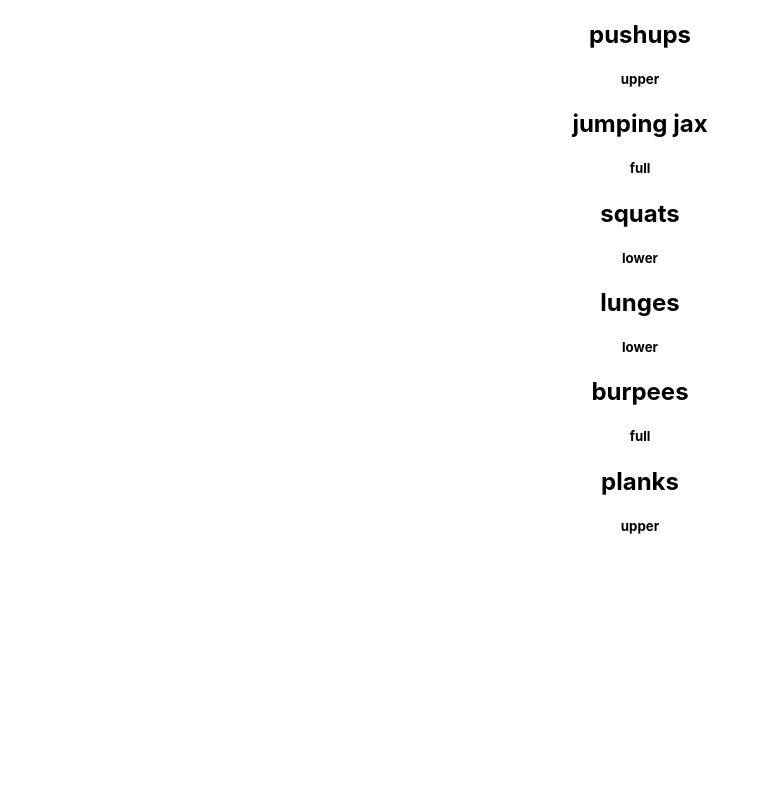
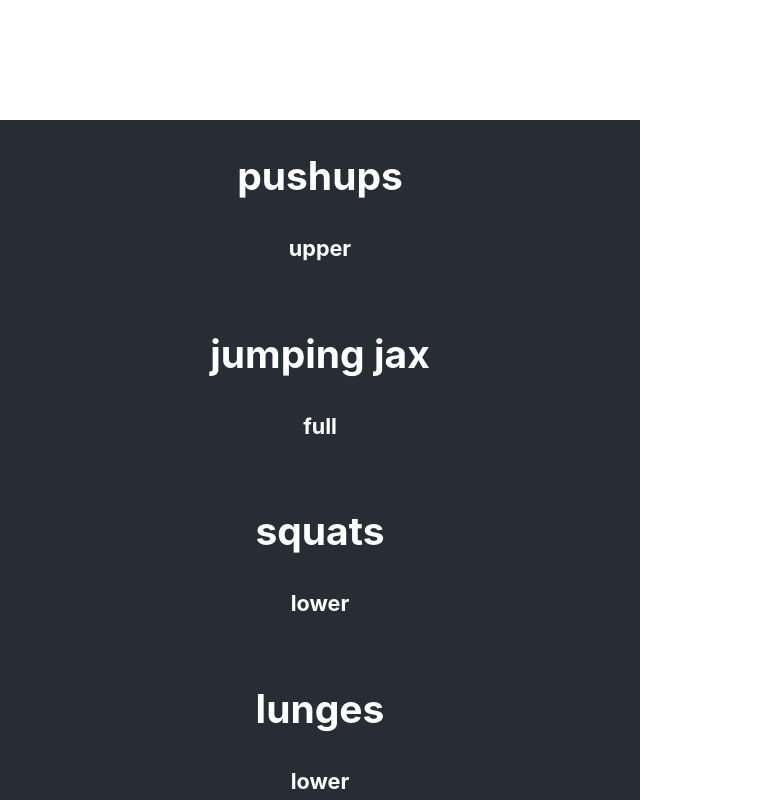
Before and after one commit to MichaelDDJ/Phase-2-Project, a React (Create React App) app: page / in a window 1280 px wide. Shown: the top 800 px of the page, without its empty margins (0-770 px from the left). Built offline with nearby package versions, Linux system fonts and the light colour scheme; data requests are answered from the project's data file.

Commit message:
Added CSS elements for the header an dth ebody of the page.

```diff
--- a/src/App.css
+++ b/src/App.css
@@ -13,7 +13,16 @@
   }
 }
 
-.App-header {
+.header {
+  padding: 60px;
+  text-align: center;
+  background: #ffffff;
+  color: rgb(0, 0, 0);
+  font-size: 30px;
+
+}
+
+.body {
   background-color: #282c34;
   min-height: 100vh;
   display: flex;
@@ -22,6 +31,7 @@
   justify-content: center;
   font-size: calc(10px + 2vmin);
   color: white;
+  width: 50%;
 }
 
 .App-link {
--- a/src/Header.js
+++ b/src/Header.js
@@ -2,6 +2,12 @@ import React from "react";
 
 function Header () {
 
+    return (
+        <div className="header">
+
+        </div>
+    )
+
 }
 
 export default Header;
--- a/src/Main.js
+++ b/src/Main.js
@@ -8,7 +8,7 @@ function Main ({workouts}) {
     })
 
     return (
-        <div>
+        <div className="body">
             {workoutList}
         </div>
     )
```
Also changed, not shown: src/logo.svg (deleted).
